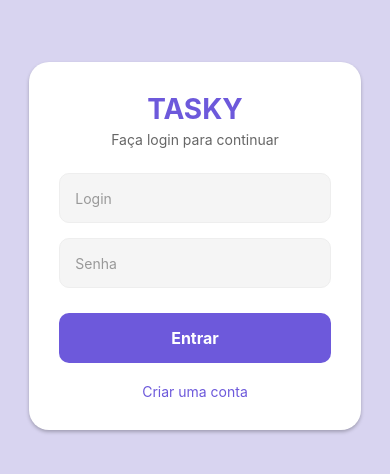
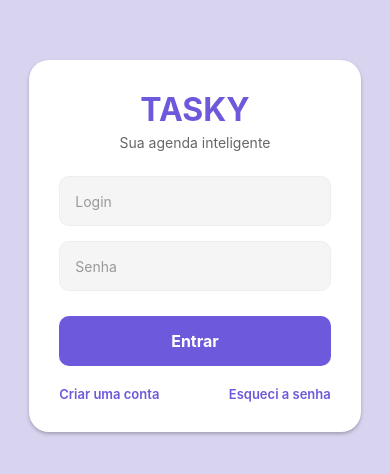
Before and after one commit to GabrielTav09/GabrielTav09-Projeto-LTIV---Desenvolvimento-mobile, a React Native app: screen /Login in a window 390 px wide. Shown: the part 176-650 px from the top of the page. Built offline with nearby package versions, Linux system fonts and the light colour scheme; what expo-notifications, react-native-calendars would draw is missing.

Commit message:
Correções gerai, tanta coisa que não dá nem para comentar

```diff
--- a/Home.tsx
+++ b/Home.tsx
@@ -135,6 +135,18 @@ export default function HomeScreen({ navigation }: any) {
     setTitle(''); setTime(''); setDescription(''); setEditingTaskId(null);
   };
 
+  // FUNÇÃO DE EXCLUSÃO COM CONFIRMAÇÃO
+  const confirmDelete = (id: string) => {
+    Alert.alert(
+      "Excluir Tarefa",
+      "Tem certeza que deseja apagar esta tarefa?",
+      [
+        { text: "Cancelar", style: "cancel" },
+        { text: "Excluir", style: "destructive", onPress: () => deleteTask(id) }
+      ]
+    );
+  };
+
   const deleteTask = async (id: string) => {
     const newTasks = { ...tasks };
     const taskToDelete = newTasks[selectedDate].find(t => t.id === id);
@@ -147,7 +159,6 @@ export default function HomeScreen({ navigation }: any) {
 
   return (
     <SafeAreaView style={styles.container}>
-      {/* 1. TÍTULO ALTERADO PARA "TASKY" */}
       <View style={styles.topBar}>
         <Text style={styles.topBarTitle}>Minha Agenda</Text>
         <TouchableOpacity onPress={() => navigation.replace('Login')} style={styles.logoutBtn}>
@@ -182,7 +193,8 @@ export default function HomeScreen({ navigation }: any) {
                 <TouchableOpacity onPress={() => { setEditingTaskId(item.id); setTitle(item.title); setDescription(item.description); setTime(item.time); setModalVisible(true); }}>
                   <Text style={styles.editText}>Editar</Text>
                 </TouchableOpacity>
-                <TouchableOpacity onPress={() => deleteTask(item.id)}>
+                {/* CHAMADA PARA A CONFIRMAÇÃO AQUI */}
+                <TouchableOpacity onPress={() => confirmDelete(item.id)}>
                   <Text style={styles.deleteText}>Excluir</Text>
                 </TouchableOpacity>
               </View>
@@ -214,17 +226,16 @@ export default function HomeScreen({ navigation }: any) {
 
 const styles = StyleSheet.create({
   container: { flex: 1, backgroundColor: '#fff' },
-  // 2. LAYOUT MAIS COMPACTO: padding reduzido
-  topBar: { flexDirection: 'row', justifyContent: 'space-between', paddingHorizontal: 20, paddingTop: 10, paddingBottom: 5, backgroundColor: '#fff' },
-  topBarTitle: { fontSize: 24, fontWeight: 'bold', color: '#6d59db' }, // Mantive a cor do tema
+  topBar: { flexDirection: 'row', justifyContent: 'space-between', paddingHorizontal: 20, paddingTop: 10, paddingBottom: 5, backgroundColor: '#ffffff' },
+  topBarTitle: { fontSize: 24, fontWeight: 'bold', color: '#6d59db' },
   logoutBtn: { backgroundColor: '#f0f0f0', padding: 8, borderRadius: 10, justifyContent: 'center' },
   logoutText: { color: '#666', fontWeight: '600' },
-  sectionHeader: { flexDirection: 'row', justifyContent: 'space-between', paddingHorizontal: 20, marginTop: 10, marginBottom: 5 }, // Reduzi margens superiores e inferiores
+  sectionHeader: { flexDirection: 'row', justifyContent: 'space-between', paddingHorizontal: 20, marginTop: 10, marginBottom: 5 },
   sectionTitle: { fontSize: 18, fontWeight: 'bold', color: '#6d59db' },
   sectionDate: { color: '#888' },
-  taskCard: { padding: 15, marginHorizontal: 20, marginVertical: 4, backgroundColor: '#f9f9f9', borderRadius: 15, flexDirection: 'row', alignItems: 'center', elevation: 3 }, // Reduzi vertical margin
-  taskConcluida: { backgroundColor: '#d1ffd1', opacity: 0.8 }, // Verde quando concluída
-  textRisca: { textDecorationLine: 'line-through', color: '#888' }, // Riscado quando concluída
+  taskCard: { padding: 15, marginHorizontal: 20, marginVertical: 4, backgroundColor: '#f9f9f9', borderRadius: 15, flexDirection: 'row', alignItems: 'center', elevation: 3 },
+  taskConcluida: { backgroundColor: '#d1ffd1', opacity: 0.8 },
+  textRisca: { textDecorationLine: 'line-through', color: '#888' },
   taskTitle: { fontSize: 16, fontWeight: 'bold' },
   taskDescription: { fontSize: 14, color: '#666' },
   taskInfo: { fontSize: 12, color: '#999', marginTop: 4 },
--- a/Login.tsx
+++ b/Login.tsx
@@ -9,25 +9,94 @@ import {
   KeyboardAvoidingView,
   Platform
 } from 'react-native';
+import AsyncStorage from '@react-native-async-storage/async-storage';
 
-// O segredo está nas chaves { navigation } para desestruturar a prop
 export default function LoginScreen({ navigation }: any) {
-  const [email, setEmail] = useState('');
+  const [login, setLogin] = useState(''); // Alterado de email para login
   const [password, setPassword] = useState('');
 
-  const handleLogin = () => {
-    // Validação simples para não entrar vazio
-    if (email.trim() === '' || password.trim() === '') {
-      Alert.alert("Aviso", "Por favor, preencha o e-mail e a senha.");
+  // Função para realizar o Login
+  const handleLogin = async () => {
+    const loginLimpo = login.trim();
+    const senhaLimpa = password.trim();
+
+    if (loginLimpo === '' || senhaLimpa === '') {
+      Alert.alert("Aviso", "Preencha todos os campos.");
       return;
     }
 
-    // Verifica se o navigation existe antes de chamar o replace
-    if (navigation && navigation.replace) {
-      navigation.replace('Home');
-    } else {
-      Alert.alert("Erro", "O sistema de navegação não foi encontrado.");
+    try {
+      const savedUser = await AsyncStorage.getItem('@user_credentials');
+      if (savedUser) {
+        const { login: storedLogin, password: storedPassword } = JSON.parse(savedUser);
+
+        if (loginLimpo === storedLogin && senhaLimpa === storedPassword) {
+          navigation.replace('Home');
+        } else {
+          Alert.alert("Erro", "Login ou senha incorretos.");
+        }
+      } else {
+        Alert.alert("Erro", "Nenhum usuário cadastrado.");
+      }
+    } catch (e) {
+      Alert.alert("Erro", "Falha ao acessar os dados.");
     }
+  };
+
+  // Função para Criar Conta
+  const handleSignUp = async () => {
+    const loginLimpo = login.trim();
+    const senhaLimpa = password.trim();
+
+    if (loginLimpo === '' || senhaLimpa === '') {
+      Alert.alert("Aviso", "Preencha login e senha para cadastrar.");
+      return;
+    }
+
+    try {
+      const existingUser = await AsyncStorage.getItem('@user_credentials');
+
+      if (existingUser) {
+        Alert.alert(
+          "Conta já existente",
+          "Já existe um usuário cadastrado. Use 'Esqueci a senha' para alterar."
+        );
+        return;
+      }
+
+      const userData = { login: loginLimpo, password: senhaLimpa };
+      await AsyncStorage.setItem('@user_credentials', JSON.stringify(userData));
+      Alert.alert("Sucesso", "Conta criada com sucesso!");
+
+    } catch (e) {
+      Alert.alert("Erro", "Não foi possível realizar o cadastro.");
+    }
+  };
+
+  // Função para Redefinir
+  const handleForgotPassword = () => {
+    Alert.alert(
+      "Redefinir Acesso",
+      "Deseja substituir o login e senha atuais pelos dados digitados acima?",
+      [
+        { text: "Cancelar", style: "cancel" },
+        {
+          text: "Sim, Redefinir",
+          onPress: async () => {
+            const loginLimpo = login.trim();
+            const senhaLimpa = password.trim();
+
+            if (loginLimpo !== '' && senhaLimpa !== '') {
+              const userData = { login: loginLimpo, password: senhaLimpa };
+              await AsyncStorage.setItem('@user_credentials', JSON.stringify(userData));
+              Alert.alert("Sucesso", "Seus dados de acesso foram atualizados!");
+            } else {
+              Alert.alert("Atenção", "Digite o novo login e senha antes de redefinir.");
+            }
+          }
+        }
+      ]
+    );
   };
 
   return (
@@ -37,16 +106,15 @@ export default function LoginScreen({ navigation }: any) {
     >
       <View style={styles.loginBox}>
         <Text style={styles.title}>TASKY</Text>
-        <Text style={styles.subtitle}>Faça login para continuar</Text>
+        <Text style={styles.subtitle}>Sua agenda inteligente</Text>
 
         <TextInput
           style={styles.input}
-          placeholder="Login"
+          placeholder="Login" // Texto alterado aqui
           placeholderTextColor="#999"
-          keyboardType="email-address"
           autoCapitalize="none"
-          value={email}
-          onChangeText={setEmail}
+          value={login}
+          onChangeText={setLogin}
         />
 
         <TextInput
@@ -62,9 +130,15 @@ export default function LoginScreen({ navigation }: any) {
           <Text style={styles.buttonText}>Entrar</Text>
         </TouchableOpacity>
 
-        <TouchableOpacity style={styles.footerBtn}>
-          <Text style={styles.footerText}>Criar uma conta</Text>
-        </TouchableOpacity>
+        <View style={styles.footerRow}>
+          <TouchableOpacity onPress={handleSignUp}>
+            <Text style={styles.footerLink}>Criar uma conta</Text>
+          </TouchableOpacity>
+
+          <TouchableOpacity onPress={handleForgotPassword}>
+            <Text style={styles.footerLink}>Esqueci a senha</Text>
+          </TouchableOpacity>
+        </View>
       </View>
     </KeyboardAvoidingView>
   );
@@ -73,7 +147,7 @@ export default function LoginScreen({ navigation }: any) {
 const styles = StyleSheet.create({
   container: {
     flex: 1,
-    backgroundColor: '#d8d4f0', // Mesma cor tema da Home
+    backgroundColor: '#d8d4f0',
     justifyContent: 'center',
     alignItems: 'center',
   },
@@ -83,14 +157,14 @@ const styles = StyleSheet.create({
     padding: 30,
     borderRadius: 20,
     alignItems: 'center',
-    elevation: 5,
+    elevation: 10,
     shadowColor: '#000',
     shadowOffset: { width: 0, height: 2 },
     shadowOpacity: 0.25,
     shadowRadius: 3.84,
   },
   title: {
-    fontSize: 28,
+    fontSize: 32,
     fontWeight: 'bold',
     color: '#6d59db',
     marginBottom: 5,
@@ -125,11 +199,15 @@ const styles = StyleSheet.create({
     fontSize: 16,
     fontWeight: 'bold',
   },
-  footerBtn: {
+  footerRow: {
+    flexDirection: 'row',
+    justifyContent: 'space-between',
+    width: '100%',
     marginTop: 20,
   },
-  footerText: {
+  footerLink: {
     color: '#6d59db',
-    fontSize: 14,
+    fontSize: 13,
+    fontWeight: '600',
   },
 });
```
